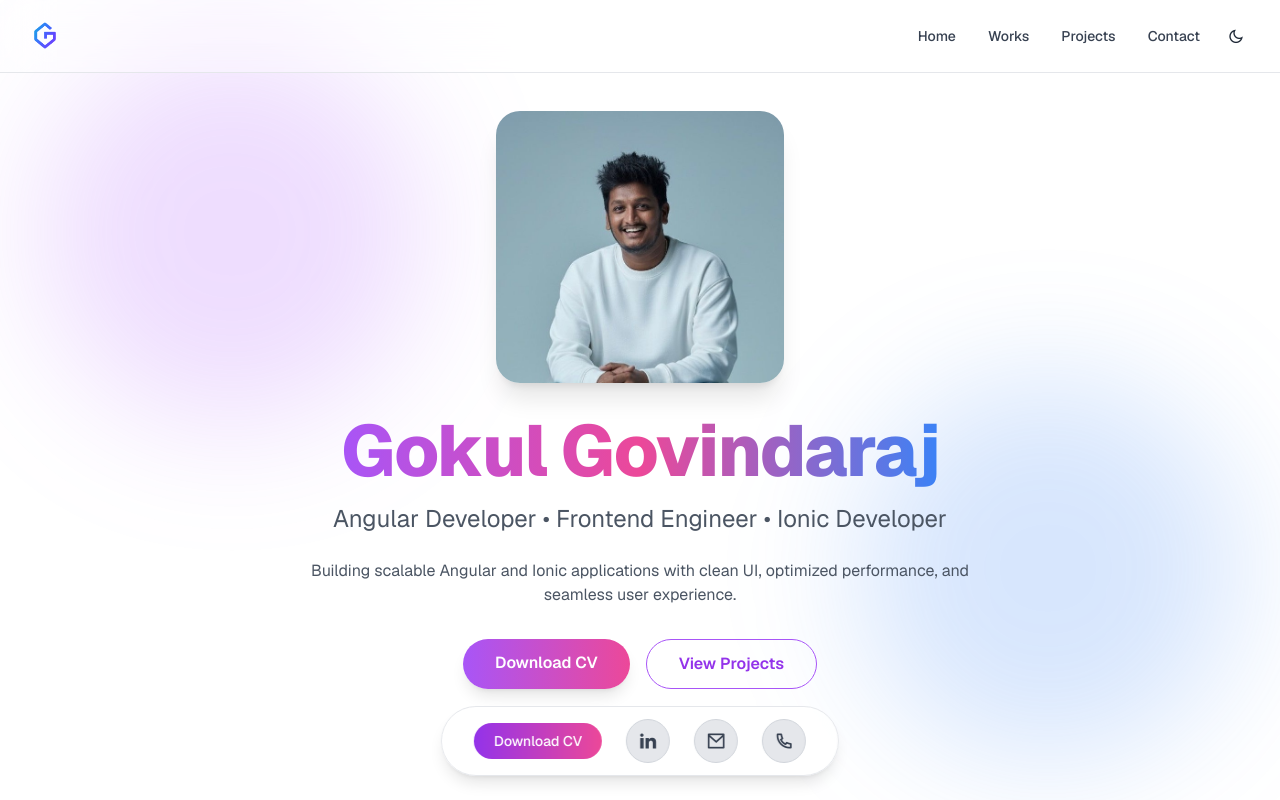
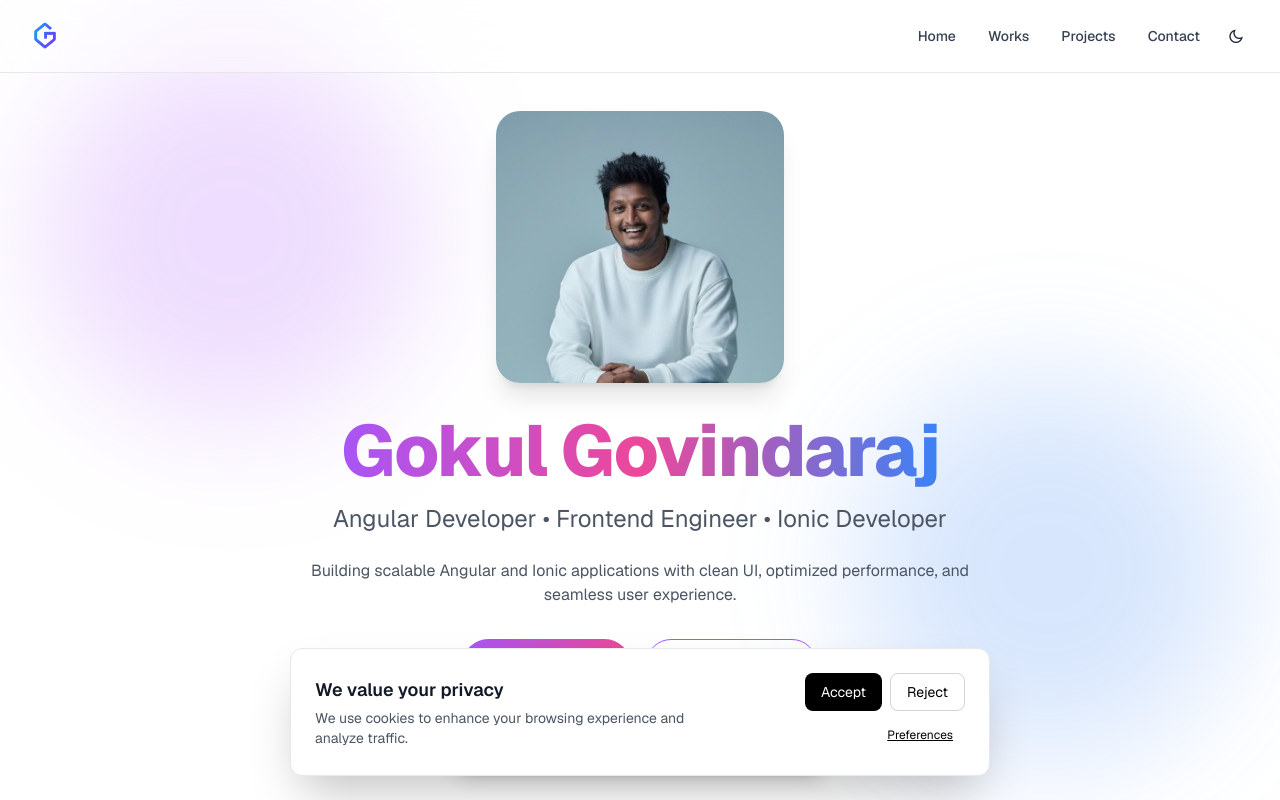
Before and after one commit to GokulRiya/GokulGovindaraj_Portfolio, an Angular app: page / in a window 1280 px wide. Shown: the top 800 px of the page. Built offline with nearby package versions, Linux system fonts and the light colour scheme.

Commit message:
Google Analytics updated

```diff
--- a/src/app/app.component.html
+++ b/src/app/app.component.html
@@ -1299,3 +1299,95 @@
 
   </div>
 </div>
+
+<div *ngIf="showBanner"
+  class="fixed bottom-4 left-0 right-0 mx-auto w-[92%] md:w-[700px] bg-white shadow-2xl rounded-xl border border-gray-200 p-4 md:p-6 z-[9999] cookie-slide-up">
+
+  <div class="flex flex-col md:flex-row md:items-center md:justify-between gap-4">
+
+    <!-- Text -->
+    <div class="text-center md:text-left">
+      <h3 class="font-semibold text-base md:text-lg text-gray-900">
+        We value your privacy
+      </h3>
+
+      <p class="text-xs md:text-sm text-gray-600 mt-1">
+        We use cookies to enhance your browsing experience and analyze traffic.
+      </p>
+    </div>
+
+    <!-- Buttons -->
+    <div class="flex flex-wrap justify-center md:justify-end gap-2">
+
+      <button
+        (click)="acceptAll()"
+        class="px-4 py-2 rounded-lg bg-black text-white hover:bg-gray-800 text-sm">
+        Accept
+      </button>
+
+      <button
+        (click)="rejectAll()"
+        class="px-4 py-2 rounded-lg border border-gray-300 text-sm">
+        Reject
+      </button>
+
+      <button
+        (click)="openSettings()"
+        class="px-3 py-2 text-xs underline">
+        Preferences
+      </button>
+
+    </div>
+
+  </div>
+
+</div>
+
+<div *ngIf="showSettings"
+  class="fixed inset-0 bg-black/40 flex items-center justify-center z-[9999] px-4">
+
+  <div class="bg-white rounded-xl p-5 md:p-6 w-full max-w-[480px]">
+
+    <h2 class="text-lg md:text-xl font-semibold mb-4">
+      Cookie Preferences
+    </h2>
+
+    <div class="space-y-4">
+
+      <div class="flex justify-between items-start">
+        <div>
+          <p class="font-medium text-sm">Necessary Cookies</p>
+          <p class="text-xs text-gray-500">Required for site functionality</p>
+        </div>
+        <input type="checkbox" checked disabled>
+      </div>
+
+      <div class="flex justify-between items-start">
+        <div>
+          <p class="font-medium text-sm">Analytics</p>
+          <p class="text-xs text-gray-500">Google Analytics tracking</p>
+        </div>
+        <input type="checkbox" [(ngModel)]="analyticsEnabled">
+      </div>
+
+    </div>
+
+    <div class="flex flex-col sm:flex-row justify-end gap-2 mt-6">
+
+      <button
+        (click)="savePreferences()"
+        class="bg-black text-white px-4 py-2 rounded-lg text-sm">
+        Save
+      </button>
+
+      <button
+        (click)="showSettings=false"
+        class="border px-4 py-2 rounded-lg text-sm">
+        Cancel
+      </button>
+
+    </div>
+
+  </div>
+
+</div>
--- a/src/app/app.component.ts
+++ b/src/app/app.component.ts
@@ -121,6 +121,21 @@ export class AppComponent implements OnInit {
       message: ['', [Validators.required, Validators.minLength(10)]],
     });
     this.projects = [...this.allProjects]; // load all projects initially
+
+    const consent = localStorage.getItem('cookieConsent');
+
+    if (!consent) {
+      this.showBanner = true;
+      return;
+    }
+
+    try {
+      const data = JSON.parse(consent);
+      this.analyticsEnabled = data.analytics;
+    } catch {
+      localStorage.removeItem('cookieConsent');
+      this.showBanner = true;
+    }
   }
 
   toggleMenu() {
@@ -205,4 +220,69 @@ export class AppComponent implements OnInit {
     }
   }
 
+
+  showBanner = false;
+  showSettings = false;
+  analyticsEnabled = false;
+  acceptAll() {
+
+    const consent = {
+      analytics: true
+    };
+
+    localStorage.setItem('cookieConsent', JSON.stringify(consent));
+
+    this.analyticsEnabled = true;
+    this.showBanner = false;
+
+    this.loadAnalytics();
+  }
+
+  rejectAll() {
+
+    const consent = {
+      analytics: false
+    };
+
+    localStorage.setItem('cookieConsent', JSON.stringify(consent));
+
+    this.analyticsEnabled = false;
+    this.showBanner = false;
+  }
+
+  openSettings() {
+    this.showSettings = true;
+  }
+
+  savePreferences() {
+
+    const consent = {
+      analytics: this.analyticsEnabled
+    };
+
+    localStorage.setItem('cookieConsent', JSON.stringify(consent));
+
+    this.showSettings = false;
+    this.showBanner = false;
+
+    this.loadAnalytics();
+  }
+
+  loadAnalytics() {
+
+    const script = document.createElement('script');
+    script.src = "https://www.googletagmanager.com/gtag/js?id=G-CXPC396WPL";
+    script.async = true;
+    document.head.appendChild(script);
+
+    (window as any).dataLayer = (window as any).dataLayer || [];
+
+    function gtag(...args: any[]) {
+      (window as any).dataLayer.push(args);
+    }
+
+    gtag('js', new Date());
+    gtag('config', 'G-CXPC396WPL');
+
+  }
 }
--- a/src/app/app.module.ts
+++ b/src/app/app.module.ts
@@ -3,7 +3,7 @@ import { BrowserModule } from '@angular/platform-browser';
 
 import { AppRoutingModule } from './app-routing.module';
 import { AppComponent } from './app.component';
-import { ReactiveFormsModule } from '@angular/forms';
+import { FormsModule, ReactiveFormsModule } from '@angular/forms';
 import { CommonModule } from '@angular/common';
 import { BrowserAnimationsModule } from '@angular/platform-browser/animations';
 
@@ -16,7 +16,8 @@ import { BrowserAnimationsModule } from '@angular/platform-browser/animations';
     AppRoutingModule,
     ReactiveFormsModule,
     CommonModule,
-    BrowserAnimationsModule
+    BrowserAnimationsModule,
+    FormsModule
   ],
   providers: [],
   bootstrap: [AppComponent]
--- a/src/styles.scss
+++ b/src/styles.scss
@@ -84,3 +84,22 @@ body { margin: 0; font-family: Roboto, "Helvetica Neue", sans-serif; }
   background: #f44336 !important;
   color: white !important;
 }
+
+@keyframes slideUpCenter {
+  0% {
+    transform: translate(-50%, 120%);
+    opacity: 0;
+  }
+
+  100% {
+    transform: translate(-50%, 0);
+    opacity: 1;
+  }
+}
+
+.cookie-slide-up {
+  position: fixed;
+  left: 50%;
+  bottom: 24px;
+  animation: slideUpCenter 0.5s ease-out forwards;
+}
```
